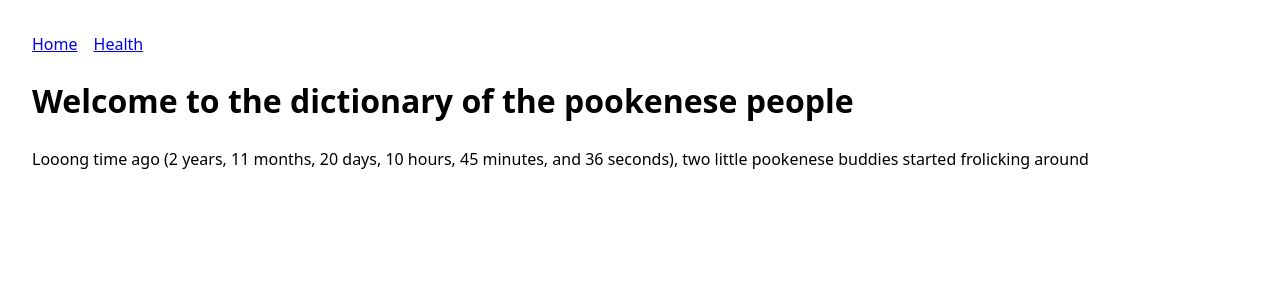
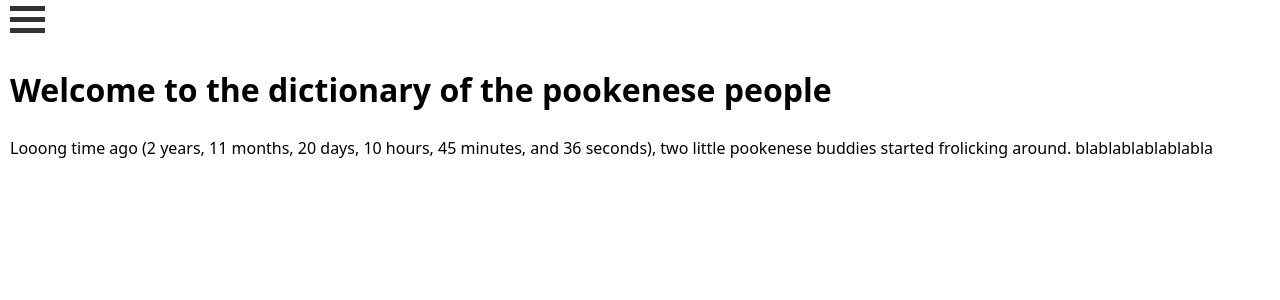
Before and after one commit to cjayneb/pookina-dictionary, a React (Vite) app: page / in a window 1280 px wide. Shown: the top 300 px of the page. Built offline with nearby package versions, Linux system fonts and the light colour scheme.

Commit message:
- Added collapsable navbar - Added page for words

```diff
--- a/public/style.css
+++ b/public/style.css
@@ -1,8 +1,73 @@
 body {
-    font-family: system-ui, sans-serif;
-    margin: 2rem;
-    line-height: 1.5;
-  }
-  nav a {
-    margin-right: 1rem;
-  }
+  font-family: system-ui, sans-serif;
+  margin: 0;
+  min-height: 100dvh;
+  line-height: 1.5;
+}
+
+main {
+  padding-left: 10px;
+}
+
+#root {
+  display: flex;
+  flex-direction: row;
+  min-height: 100dvh;
+}
+
+nav {
+  display: flex;
+  flex-direction: column;
+  flex-shrink: 0;
+  min-height: 100dvh;
+  background-color: #7f00e6;
+  overflow-x: hidden;
+
+  width: max-content;
+
+  max-width: 0px;
+  padding: 60px 0px 0px 0px;
+
+  /* transition: max-width 0.4s ease, padding 0.7s ease;  */
+  box-sizing: border-box;
+}
+
+nav.open {
+  max-width: 100vw;
+  padding-left: 10px;
+  padding-right: 10px;
+  /* transition-delay: 1s 0s; */
+}
+
+nav a {
+  display: block;
+  width: 100%;
+  white-space: nowrap;
+}
+
+
+.menuIconContainer {
+  display: inline-block;
+  cursor: pointer;
+}
+
+.bar1, .bar2, .bar3 {
+  width: 35px;
+  height: 5px;
+  background-color: #333;
+  margin: 6px 0;
+  transition: 0.4s;
+}
+
+/* Rotate first bar */
+.change .bar1 {
+  transform: translate(0, 11px) rotate(-45deg);
+}
+
+/* Fade out the second bar */
+.change .bar2 {opacity: 0;}
+
+/* Rotate last bar */
+.change .bar3 {
+  transform: translate(0, -11px) rotate(45deg);
+}
--- /dev/null
+++ b/src/components/menuIcon.tsx
@@ -0,0 +1,19 @@
+import React from 'react'
+
+interface MenuIconProps {
+  isOpen: boolean;
+  setIsOpen: React.Dispatch<React.SetStateAction<boolean>>;
+}
+
+export default function MenuIcon({ isOpen, setIsOpen }: MenuIconProps) {
+  return (
+    <div
+      className={`menuIconContainer ${isOpen ? 'change' : ''}`}
+      onClick={() => setIsOpen(!isOpen)}
+    >
+      <div className="bar1"></div>
+      <div className="bar2"></div>
+      <div className="bar3"></div>
+    </div>
+  );
+}
--- a/src/index.tsx
+++ b/src/index.tsx
@@ -4,6 +4,7 @@ import { BrowserRouter, Routes, Route } from 'react-router-dom';
 import Layout from './layout.js';
 import Home from './pages/home.js';
 import Health from './pages/health.js';
+import Words from './pages/words.js';
 
 ReactDOM.createRoot(document.getElementById('root')!).render(
   <React.StrictMode>
@@ -11,6 +12,7 @@ ReactDOM.createRoot(document.getElementById('root')!).render(
       <Routes>
         <Route path="/" element={<Layout />}>
           <Route index element={<Home />} />
+          <Route path="words" element={<Words />} />
           <Route path="health" element={<Health />} />
         </Route>
       </Routes>
--- a/src/layout.tsx
+++ b/src/layout.tsx
@@ -1,17 +1,21 @@
-import React from 'react';
+import React, { useState } from 'react';
 import { Link, Outlet } from 'react-router-dom';
+import MenuIcon from './components/menuIcon.js';
 
 export default function Layout() {
+  const [isOpen, setIsOpen] = useState(false);
+
   return (
     <>
-      <nav>
+      <nav id="navBar" className={isOpen ? 'open' : ''}>
         {/* Link components update the URL without refreshing the browser */}
         <Link to="/">Home</Link>
+        <Link to="/words">Words</Link>
         <Link to="/health">Health</Link>
       </nav>
 
-      {/* The active route component will inject itself right here */}
       <main>
+        <MenuIcon isOpen={isOpen} setIsOpen={setIsOpen} />
         <Outlet />
       </main>
     </>
--- a/src/pages/home.tsx
+++ b/src/pages/home.tsx
@@ -50,7 +50,7 @@ export default function Home() {
       <p>
         Looong time ago ({time.years} years, {time.months} months, {time.days} days,{' '}
         {time.hours} hours, {time.minutes} minutes, and {time.seconds} seconds),
-        two little pookenese buddies started frolicking around
+        two little pookenese buddies started frolicking around. blablablablablabla
       </p>
     </>
   );
--- /dev/null
+++ b/src/pages/words.tsx
@@ -0,0 +1,30 @@
+import React from 'react'
+import wordsData from '../words.json' with { type: "json" }
+
+interface Word {
+  id: number;
+  word: string;
+  pronounciation: string;
+  type: string;
+  definition: string;
+  examples: string[];
+  synonyms: string[];
+  etymology: string;
+}
+
+export default function Words() {
+  const words: Word[] = wordsData
+
+  return (
+    <div>
+      <h2>Words</h2>
+      <ul>
+        {words.map((word) => (
+          <li key={word.id}>
+            {word.word}
+          </li>
+        ))}
+      </ul>
+    </div>
+  );
+}
--- /dev/null
+++ b/src/words.json
@@ -0,0 +1,30 @@
+[
+    {
+        "id": 0,
+        "word": "Lapoona",
+        "pronounciation": "",
+        "type": "Proper noun",
+        "definition": "",
+        "examples": [
+            "Hello Lapoona :)"
+        ],
+        "synonyms": [
+            "Lapoonie"
+        ],
+        "etymology": ""
+    },
+    {
+        "id": 1,
+        "word": "Gougi",
+        "pronounciation": "",
+        "type": "Verb",
+        "definition": "",
+        "examples": [
+            "DON'T GOUGI ME"
+        ],
+        "synonyms": [
+            "To tickle"
+        ],
+        "etymology": ""
+    }
+]
--- a/tsconfig.json
+++ b/tsconfig.json
@@ -4,6 +4,7 @@
     "target": "ES2022",
     "module": "NodeNext",
     "moduleResolution": "NodeNext",
+    "resolveJsonModule": true,
     "outDir": "./dist",
     "rootDir": ".",
     "esModuleInterop": true,
```
